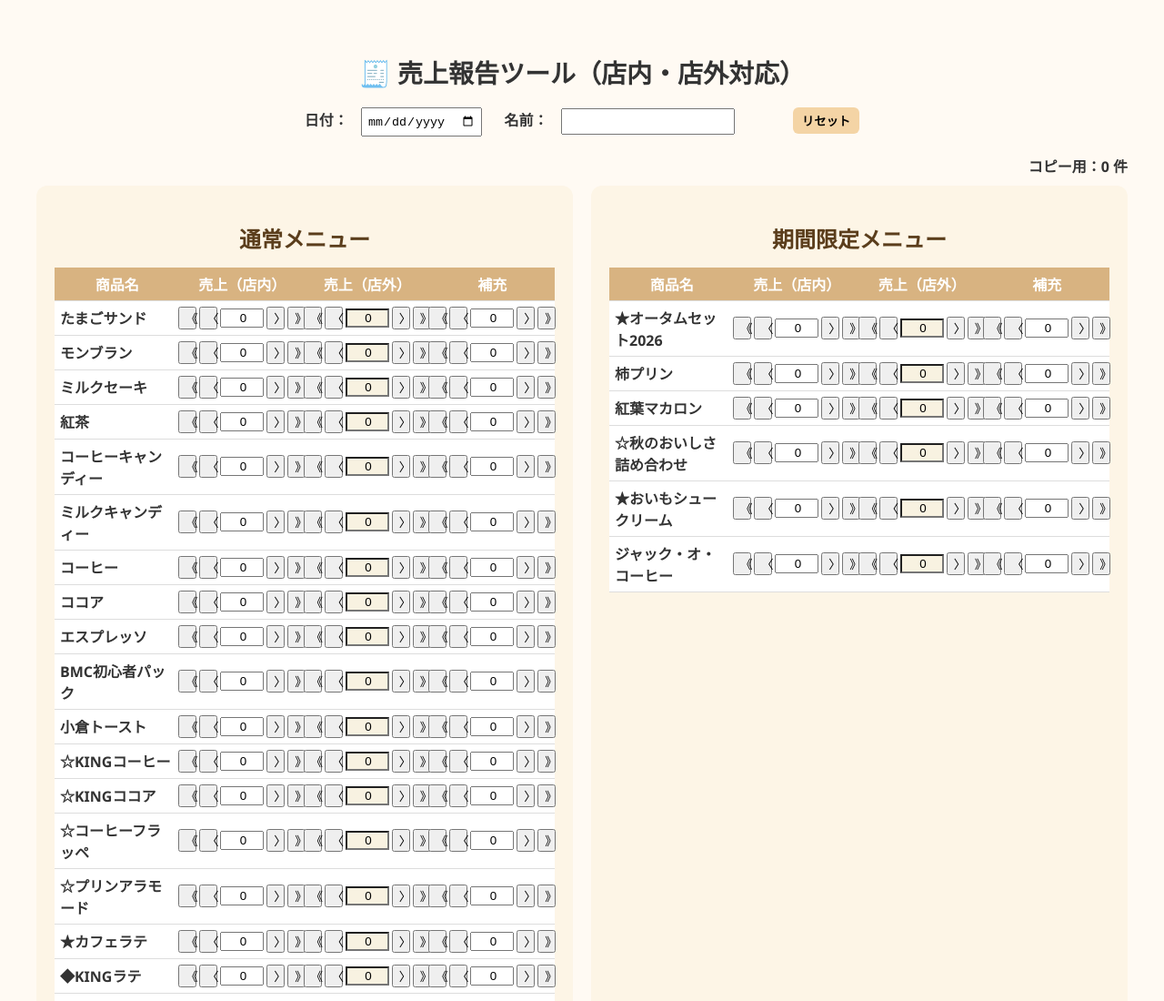
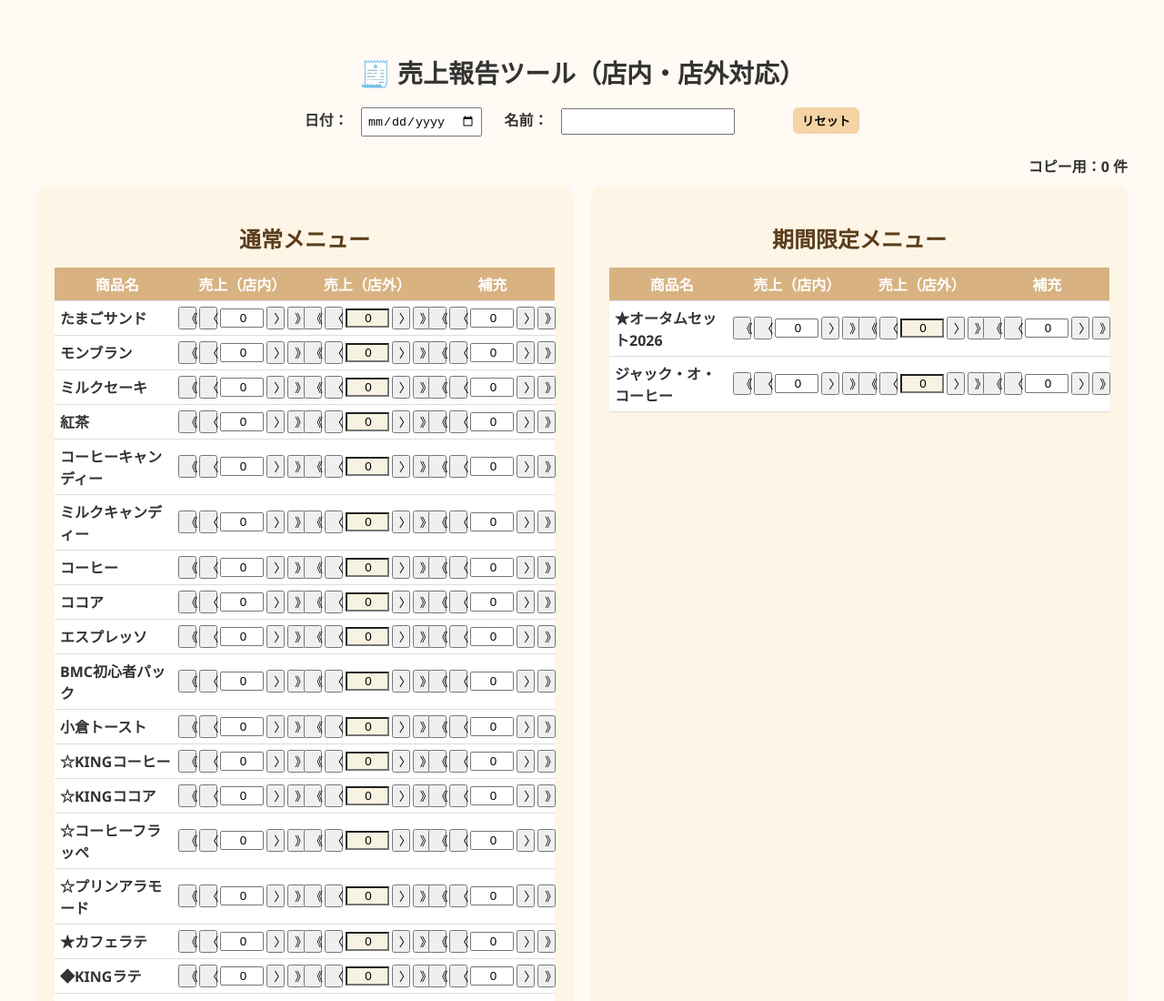
Before and after one commit to sam0814mk/sales-report, a plain HTML site: page index.html in a window 1280 px wide. Shown: the top 1100 px of the page at 91% size. Drawn offline with Linux system fonts and the light colour scheme.

Commit message:
Update index.html

```diff
--- a/index.html
+++ b/index.html
@@ -168,7 +168,7 @@
 
 <script>
 const normalProducts = ["たまごサンド","モンブラン","ミルクセーキ","紅茶","コーヒーキャンディー","ミルクキャンディー","コーヒー","ココア","エスプレッソ","BMC初心者パック","小倉トースト","☆KINGコーヒー","☆KINGココア","☆コーヒーフラッペ","☆プリンアラモード","★カフェラテ","◆KINGラテ","◆さくらベリーヨーグルトスムージー"];
-const halloweenProducts = ["★オータムセット2026","柿プリン","紅葉マカロン","☆秋のおいしさ詰め合わせ","★おいもシュークリーム","ジャック・オ・コーヒー"];
+const halloweenProducts = ["★オータムセット2026","ジャック・オ・コーヒー"];
 const copyArea = document.getElementById('copyArea');
 const copyCount = document.getElementById('copyCount');
 
```
